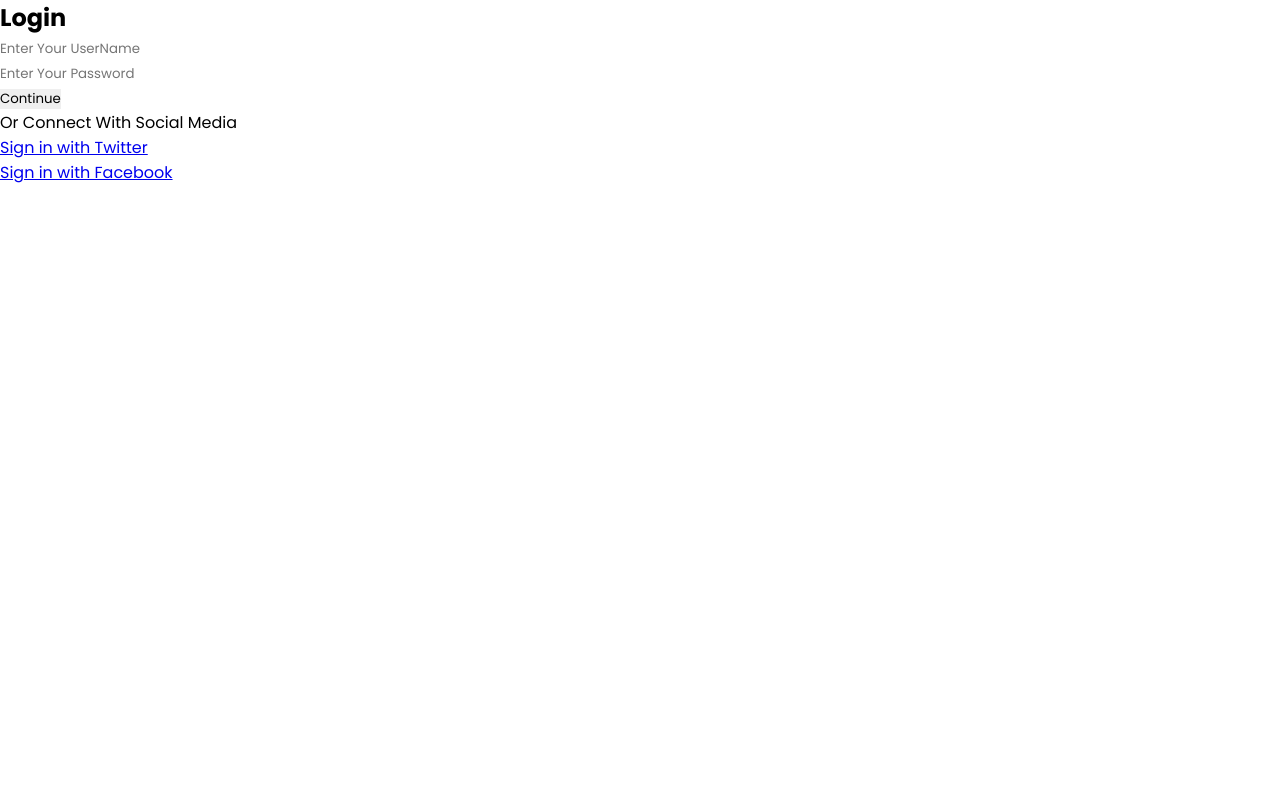
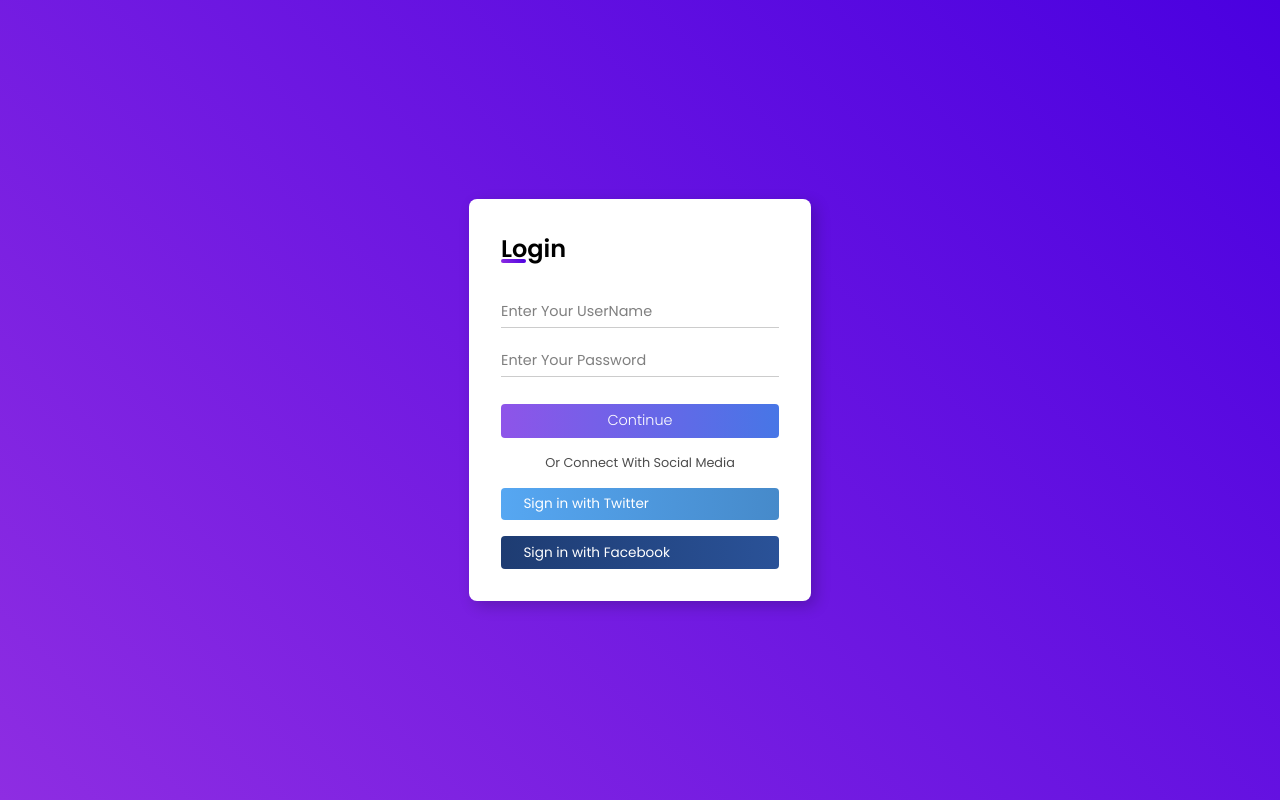
Before and after one commit to soareslil/login-form1, a plain HTML site: page index.html in a window 1280 px wide. Drawn offline with Linux system fonts and the light colour scheme.

Commit message:
changes on css style

```diff
--- a/style.css
+++ b/style.css
@@ -7,3 +7,145 @@
     box-sizing: border-box;
     font-family: "Poppins", sans-serif;
 }
+
+body {
+    background: linear-gradient(45deg, #8e2de2, #4a00e0);
+    background-repeat: no-repeat;
+    min-height: 100vh;
+    min-width: 100vw;
+    display: flex;
+    align-items: center;
+    justify-content: center;
+}
+
+main.container {
+    background: white;
+    max-width: 350px;
+    min-height: 40vh;
+    padding: 2rem;
+    box-shadow: 5px 5px 15px rgba(0, 0, 0, 0.2);
+    border-radius: 8px;
+}
+
+main h2 {
+    font-weight: 600;
+    margin-bottom: 2rem;
+    position: relative;
+}
+
+main h2::before {
+    content: '';
+    position: absolute;
+    height: 4px;
+    width: 25px;
+    bottom: 3px;
+    left: 0;
+    border-radius: 8px;
+    background: linear-gradient(45deg, #8e2de2, #4a00e0);
+}
+
+form {
+    display: flex;
+    flex-direction: column;
+}
+
+.input-field {
+    position: relative;
+}
+
+form .input-field:first-child {
+    margin-bottom: 1.5rem;
+}
+
+.input-field .underline::before {
+    content: '';
+    position: absolute;
+    height: 1px;
+    width: 100%;
+    bottom: -5px;
+    left: 0;
+    background: rgba(0, 0, 0, 0.2);
+}
+
+.input-field .underline::after {
+    content: '';
+    position: absolute;
+    height: 1px;
+    width: 100%;
+    bottom: -5px;
+    left: 0;
+    background: linear-gradient(45deg, #8e2de2, #4a00e0);
+    transform: scaleX(0);
+    transition: all .3s ease-in-out;
+    transform-origin: left;
+}
+
+.input-field input:focus ~ .underline::after {
+    transform: scaleX(1);
+}
+
+.input-field input {
+    outline: none;
+    font-size: 0.9rem;
+    color: rgba(0, 0, 0, 0.7);
+}
+
+.input-field input::placeholder {
+    color: rgba(0, 0, 0, 0.5);
+}
+
+form input[type="submit"] {
+    margin-top: 2rem;
+    padding: 0.4rem;
+    background: linear-gradient(to left, #4776E6, #8e54e9);
+    cursor: pointer;
+    color: white;
+    font-size: 0.9rem;
+    font-weight: 300;
+    border-radius: 4px;
+    transition: all 0.3s ease;
+}
+
+form input[type="submit"]:hover {
+    letter-spacing: 0.5px;
+    background: linear-gradient(to right, #4776E6, #8e54e9);
+}
+
+.footer {
+    display: flex;
+    flex-direction: column;
+    margin-top: 1rem;
+}
+
+.footer span {
+    color: rgba(0, 0, 0, 0.7);
+    font-size: 0.8rem;
+    text-align: center;
+}
+
+.footer .social-field {
+    padding: 0.4rem;
+    border-radius: 4px;
+    font-size: 0.85rem;
+    width: 100%;
+    cursor: pointer;
+    margin-top: 1rem;
+}
+
+.footer .social-field a i {
+    margin: 0 0.5rem;
+    width: 15px;
+}
+
+.footer .social-field a {
+    text-decoration: none;
+    color: white;
+}
+
+.footer .social-field.twitter {
+    background: linear-gradient(to right, #56a7f2, #468aca);
+}
+
+.footer .social-field.facebook {
+    background: linear-gradient(to right, #1e3c72, #2a5298);
+}
```
